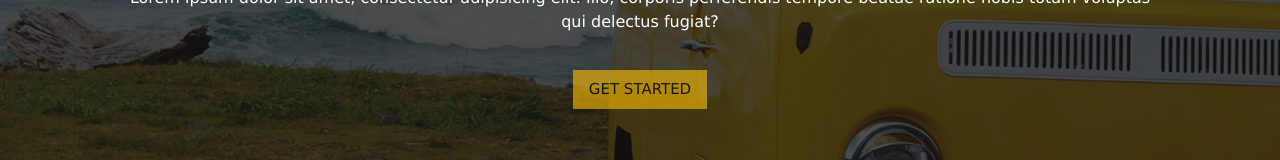
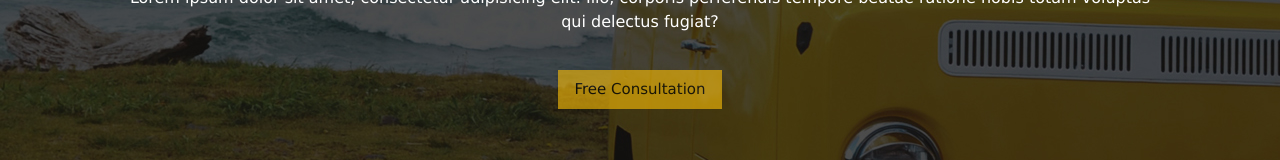
Before and after one commit to borgeee/ReponsiveWebsite, a plain HTML site: page index.html in a window 1280 px wide. Shown: the part 364-524 px from the top of the page. Drawn offline with Linux system fonts and the light colour scheme.

Commit message:
Update index.html

```diff
--- a/index.html
+++ b/index.html
@@ -30,7 +30,7 @@
         <h1 class="w3-animate-opacity">Responsive Web Design</h1>
         <hr>
         <p class="w3-animate-opacity">Lorem ipsum dolor sit amet, consectetur adipisicing elit. Illo, corporis perferendis tempore beatae ratione nobis totam voluptas qui delectus fugiat?</p>
-        <button onclick="document.getElementById('modal-pop').style.display='block'" class="w3-button w3-amber -large w3-opacity">GET STARTED</button>
+        <button onclick="document.getElementById('modal-pop').style.display='block'" class="w3-button w3-amber -large w3-opacity">Free Consultation</button>
       </div>
     </section>
 
```
